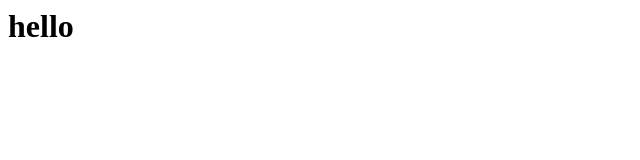
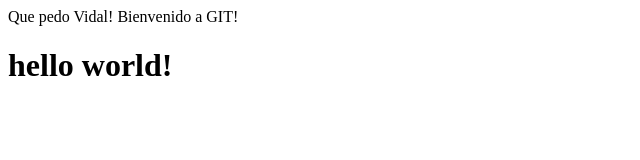
Before and after one commit to vidalvidic/repositorioindex, a plain HTML site: page index.html in a window 1280 px wide. Shown: the whole page, without its empty margins (0-640 px from the left). Drawn offline with Linux system fonts and the light colour scheme.

Commit message:
Agrego mundo y title de la pagina e idento archivo

```diff
--- a/index.html
+++ b/index.html
@@ -1,7 +1,8 @@
 <html>
-<head>
-</head>
-<body>
-<h1> hello </h1>
-</body>
+	<head>
+		Que pedo Vidal! Bienvenido a GIT!
+	</head>
+	<body>
+		<h1> hello world! </h1>
+	</body>
 </html>
```
